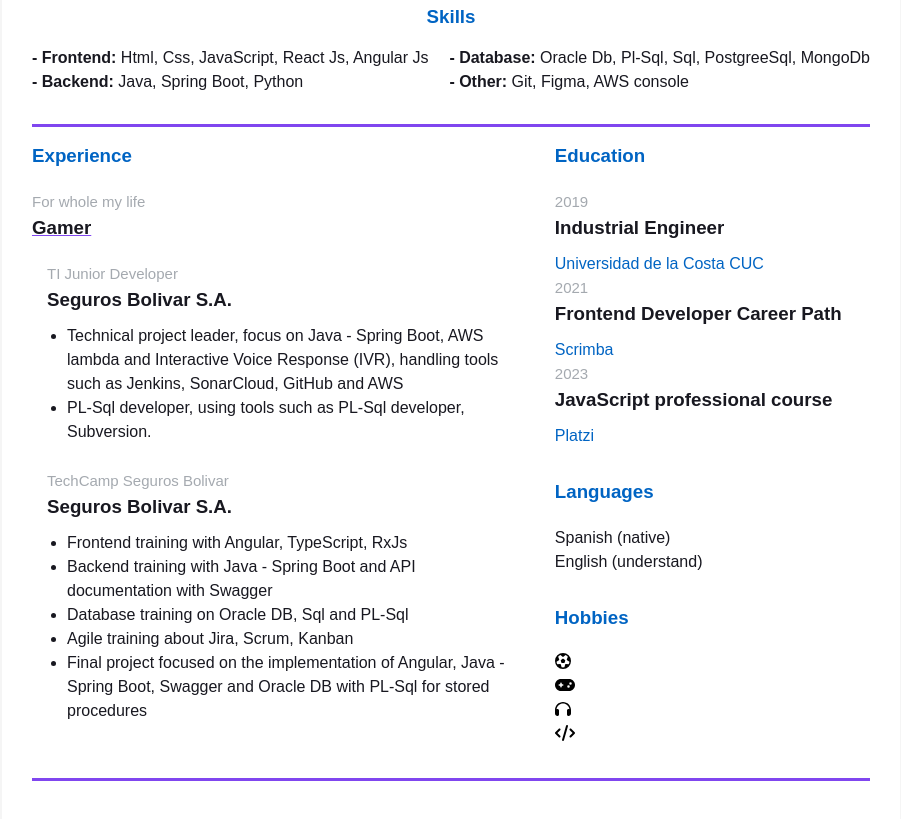
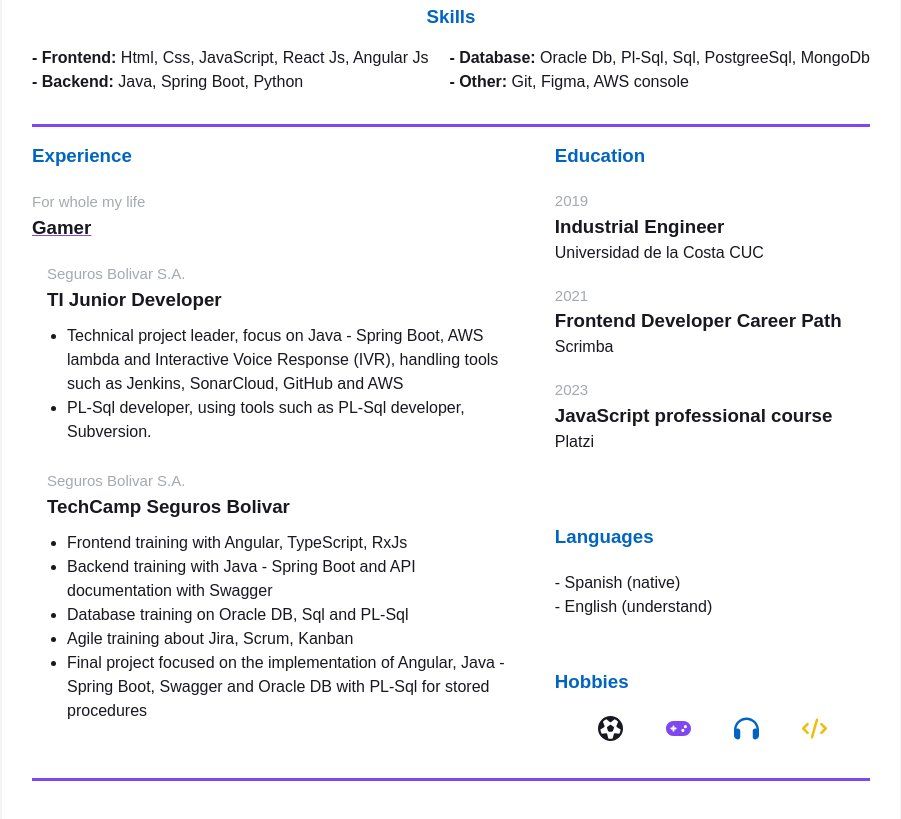
Before and after one commit to carlosmiranda-softdev/homepage, a plain HTML site: page index.html in a window 1280 px wide. Shown: the part 443-1262 px from the top of the page, without its empty margins (189-1090 px from the left). Drawn offline with Linux system fonts and the light colour scheme.

Commit message:
Updated experiences and aditional block styles

```diff
--- a/index.html
+++ b/index.html
@@ -26,7 +26,7 @@
                 <a href="" rel="author" class="contact-info__item">
                   <div class="contact-info__item-icon-wrapper">
                     <svg
-                      class=".contact-info__item-icon"
+                      class="contact-info__item-icon"
                       xmlns="http://www.w3.org/2000/svg"
                       height="16"
                       width="16"
@@ -143,16 +143,21 @@
               <div class="skill-info__item-wrapper">
                 <div class="skill-info__block">
                   <p class="skills__text">
-                    <span>- Frontend:</span> Html, Css, JavaScript, React Js, Angular Js
+                    <span>- Frontend:</span> Html, Css, JavaScript, React Js,
+                    Angular Js
                   </p>
                   <p class="skills__text">
-                    <span>- Backend:</span> Java, Spring Boot, Python</p>
+                    <span>- Backend:</span> Java, Spring Boot, Python
+                  </p>
                 </div>
                 <div class="skill-info__block">
                   <p class="skills__text">
-                    <span>- Database:</span> Oracle Db, Pl-Sql, Sql, PostgreeSql, MongoDb
+                    <span>- Database:</span> Oracle Db, Pl-Sql, Sql,
+                    PostgreeSql, MongoDb
                   </p>
-                  <p class="skills__text"><span>- Other:</span> Git, Figma, AWS console</p>
+                  <p class="skills__text">
+                    <span>- Other:</span> Git, Figma, AWS console
+                  </p>
                 </div>
               </div>
             </div>
@@ -173,10 +178,10 @@
 
                   <div class="experiences__company-project">
                     <span class="experiences__company-project-role">
-                      TI Junior Developer
+                      Seguros Bolivar S.A.
                     </span>
                     <h3 class="experiences__company-project-name">
-                      Seguros Bolivar S.A.
+                      TI Junior Developer
                     </h3>
                     <ul class="experiences__company-project-responsibilities">
                       <li>
@@ -193,10 +198,10 @@
                   </div>
                   <div class="experiences__company-project">
                     <span class="experiences__company-project-role">
-                      TechCamp Seguros Bolivar
+                      Seguros Bolivar S.A.
                     </span>
                     <h3 class="experiences__company-project-name">
-                      Seguros Bolivar S.A.
+                      TechCamp Seguros Bolivar
                     </h3>
                     <ul class="experiences__company-project-responsibilities">
                       <li>Frontend training with Angular, TypeScript, RxJs</li>
@@ -269,17 +274,17 @@
                 <div class="additional-info__languages">
                   <h3 class="additional-info__languages-header">Languages</h3>
                   <p class="additional-info__languages-item">
-                    Spanish (native)
+                    - Spanish (native)
                   </p>
                   <p class="additional-info__languages-item">
-                    English (understand)
+                    - English (understand)
                   </p>
                 </div>
 
                 <div class="additional-info__hobbies">
                   <h3 class="additional-info__hobbies-header">Hobbies</h3>
-                  <div>
-                    <p class="additional-info__hobbies-item">
+                  <div class="additional-info__hobbies-item-wrapper">
+                    <div class="additional-info__hobbies-item">
                       <svg
                         xmlns="http://www.w3.org/2000/svg"
                         height="16"
@@ -290,8 +295,8 @@
                           d="M435.4 361.3l-89.7-6c-5.2-.3-10.3 1.1-14.5 4.2s-7.2 7.4-8.4 12.5l-22 87.2c-14.4 3.2-29.4 4.8-44.8 4.8s-30.3-1.7-44.8-4.8l-22-87.2c-1.3-5-4.3-9.4-8.4-12.5s-9.3-4.5-14.5-4.2l-89.7 6C61.7 335.9 51.9 307 49 276.2L125 228.3c4.4-2.8 7.6-7 9.2-11.9s1.4-10.2-.5-15L100.4 118c19.9-22.4 44.6-40.5 72.4-52.7l69.1 57.6c4 3.3 9 5.1 14.1 5.1s10.2-1.8 14.1-5.1l69.1-57.6c27.8 12.2 52.5 30.3 72.4 52.7l-33.4 83.4c-1.9 4.8-2.1 10.1-.5 15s4.9 9.1 9.2 11.9L463 276.2c-3 30.8-12.7 59.7-27.6 85.1zM256 48l.9 0h-1.8l.9 0zM56.7 196.2c.9-3 1.9-6.1 2.9-9.1l-2.9 9.1zM132 423l3.8 2.7c-1.3-.9-2.5-1.8-3.8-2.7zm248.1-.1c-1.3 1-2.7 2-4 2.9l4-2.9zm75.2-226.6l-3-9.2c1.1 3 2.1 6.1 3 9.2zM256 512A256 256 0 1 0 256 0a256 256 0 1 0 0 512zm14.1-325.7c-8.4-6.1-19.8-6.1-28.2 0L194 221c-8.4 6.1-11.9 16.9-8.7 26.8l18.3 56.3c3.2 9.9 12.4 16.6 22.8 16.6h59.2c10.4 0 19.6-6.7 22.8-16.6l18.3-56.3c3.2-9.9-.3-20.7-8.7-26.8l-47.9-34.8z"
                         />
                       </svg>
-                    </p>
-                    <p class="additional-info__hobbies-item">
+                    </div>
+                    <div class="additional-info__hobbies-item">
                       <svg
                         xmlns="http://www.w3.org/2000/svg"
                         height="16"
@@ -302,8 +307,8 @@
                           d="M192 64C86 64 0 150 0 256S86 448 192 448H448c106 0 192-86 192-192s-86-192-192-192H192zM496 168a40 40 0 1 1 0 80 40 40 0 1 1 0-80zM392 304a40 40 0 1 1 80 0 40 40 0 1 1 -80 0zM168 200c0-13.3 10.7-24 24-24s24 10.7 24 24v32h32c13.3 0 24 10.7 24 24s-10.7 24-24 24H216v32c0 13.3-10.7 24-24 24s-24-10.7-24-24V280H136c-13.3 0-24-10.7-24-24s10.7-24 24-24h32V200z"
                         />
                       </svg>
-                    </p>
-                    <p class="additional-info__hobbies-item">
+                    </div>
+                    <div class="additional-info__hobbies-item">
                       <svg
                         xmlns="http://www.w3.org/2000/svg"
                         height="16"
@@ -314,8 +319,8 @@
                           d="M256 80C149.9 80 62.4 159.4 49.6 262c9.4-3.8 19.6-6 30.4-6c26.5 0 48 21.5 48 48V432c0 26.5-21.5 48-48 48c-44.2 0-80-35.8-80-80V384 336 288C0 146.6 114.6 32 256 32s256 114.6 256 256v48 48 16c0 44.2-35.8 80-80 80c-26.5 0-48-21.5-48-48V304c0-26.5 21.5-48 48-48c10.8 0 21 2.1 30.4 6C449.6 159.4 362.1 80 256 80z"
                         />
                       </svg>
-                    </p>
-                    <p class="additional-info__hobbies-item">
+                    </div>
+                    <div class="additional-info__hobbies-item">
                       <svg
                         xmlns="http://www.w3.org/2000/svg"
                         height="16"
@@ -326,7 +331,7 @@
                           d="M392.8 1.2c-17-4.9-34.7 5-39.6 22l-128 448c-4.9 17 5 34.7 22 39.6s34.7-5 39.6-22l128-448c4.9-17-5-34.7-22-39.6zm80.6 120.1c-12.5 12.5-12.5 32.8 0 45.3L562.7 256l-89.4 89.4c-12.5 12.5-12.5 32.8 0 45.3s32.8 12.5 45.3 0l112-112c12.5-12.5 12.5-32.8 0-45.3l-112-112c-12.5-12.5-32.8-12.5-45.3 0zm-306.7 0c-12.5-12.5-32.8-12.5-45.3 0l-112 112c-12.5 12.5-12.5 32.8 0 45.3l112 112c12.5 12.5 32.8 12.5 45.3 0s12.5-32.8 0-45.3L77.3 256l89.4-89.4c12.5-12.5 12.5-32.8 0-45.3z"
                         />
                       </svg>
-                    </p>
+                    </div>
                   </div>
                 </div>
               </div>
--- a/styles.css
+++ b/styles.css
@@ -9,11 +9,11 @@
   line-height: 1.5;
 
   --primary-text-color: #181820;
-  --secondary-text-color: #0064C3;
+  --secondary-text-color: #0064c3;
   --durability-text-color: #6a737d9c;
-  --icon-color: #0064C3;
-  --border-color: #8046EF;
-  --text-decoration-color: #8046EF;
+  --icon-color: #0064c3;
+  --border-color: #8046ef;
+  --text-decoration-color: #8046ef;
 }
 
 .container {
@@ -92,6 +92,9 @@
 
 .contact-info__block--center {
   justify-content: center;
+  align-content: flex-start;
+  width: 20%;
+
 }
 
 .contact-info__item {
@@ -172,7 +175,7 @@
   color: var(--primary-text-color);
 }
 
-.skills__text span{
+.skills__text span {
   font-weight: bold;
 }
 .experiences {
@@ -238,21 +241,27 @@
   margin-bottom: 20px;
 }
 
+.additional-info__education-university {
+  display: flex;
+  flex-direction: column;
+  justify-content: space-evenly;
+  align-content: space-evenly;
+}
+
 .additional-info__education-university-durability {
   color: var(--durability-text-color);
   text-align: left;
-  margin-bottom: 10px;
   font-size: 15px;
 }
 
 .additional-info__education-university-speciality {
   color: var(--primary-text-color);
   text-align: left;
-  margin-bottom: 10px;
 }
 
 .additional-info__education-university-name {
-  color: var(--secondary-text-color);
+  color: var(--primary-text-color);
+  margin-bottom: 20px;
 }
 
 .additional-info__languages {
@@ -269,8 +278,34 @@
   color: var(--primary-text-color);
 }
 
-.additional-info__hobbies-header{
+.additional-info__hobbies-header {
   color: var(--secondary-text-color);
   text-align: left;
   margin-bottom: 20px;
 }
+
+.additional-info__hobbies-item-wrapper {
+  display: flex;
+  justify-content: space-evenly;
+  align-content: center;
+}
+
+.additional-info__hobbies-item:nth-child(1) {
+  fill: var(--primary-text-color);
+}
+
+.additional-info__hobbies-item:nth-child(2) {
+  fill: var(--text-decoration-color);
+}
+
+.additional-info__hobbies-item:nth-child(3) {
+  fill: var(--icon-color);
+}
+
+.additional-info__hobbies-item:last-child {
+  fill: #ecbe04;
+}
+.additional-info__hobbies-item svg {
+  width: 25px;
+  height: 25px;
+}
```
